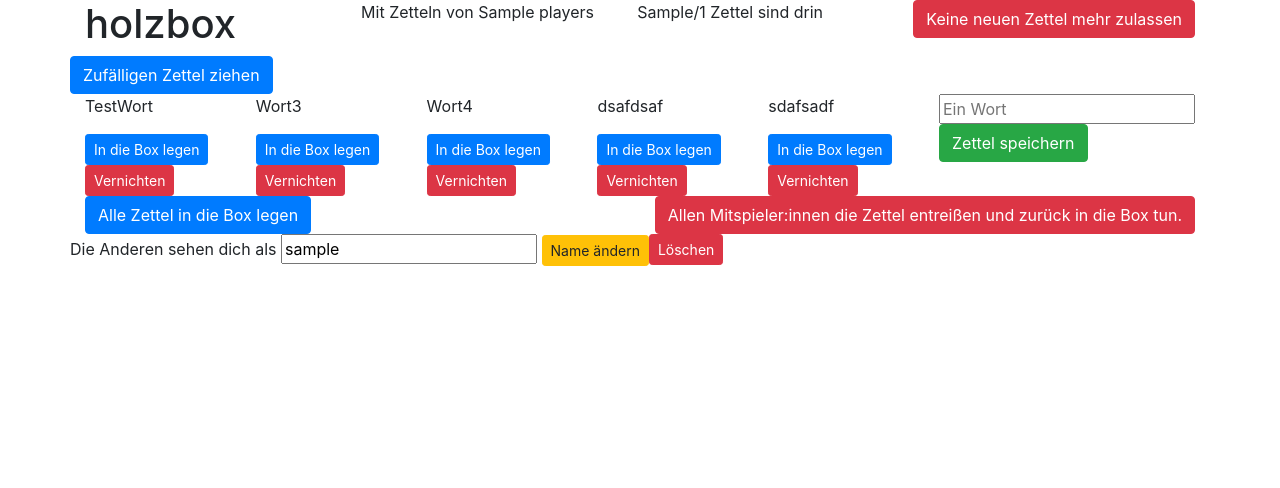
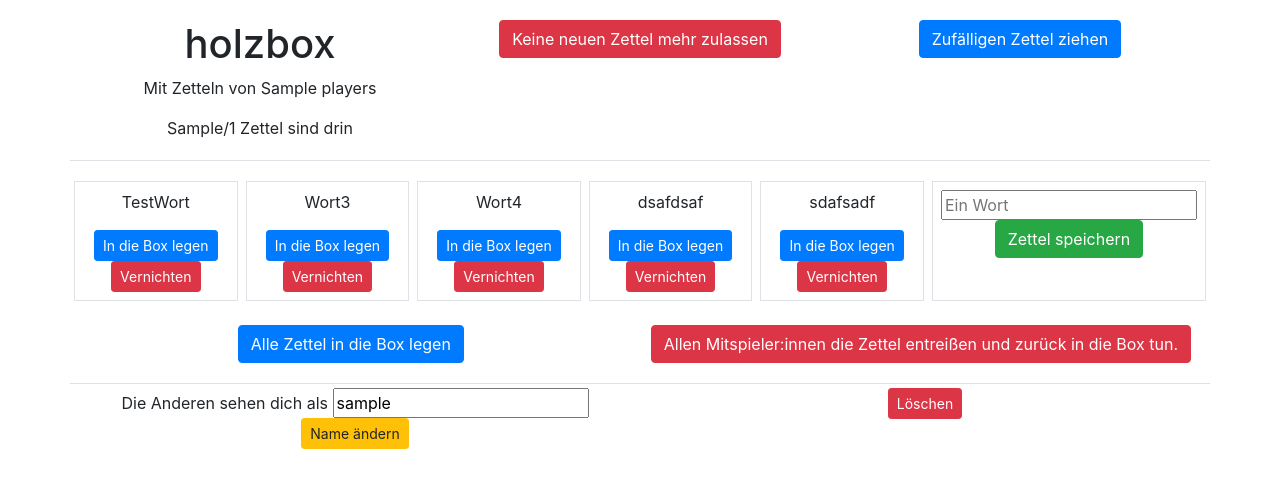
Before and after one commit to fkellner/zettelbox, a Django app: template zettelbox/templates/zettelbox/box.html in a window 1280 px wide. Shown: the top 488 px of the page. Run offline with Django 3.2, Linux system fonts and the light colour scheme; data comes from the database, SQL or seed files in the repository; the template is opened without the code that fills it: values that come from a table or form of the project are taken from there, most other values are stand-ins (such as "Sample title", 1, 10 or a date in 2020); some libraries are stand-ins or nearby versions.

Commit message:
try to fix bootstrap layout v1

```diff
--- a/zettelbox/templates/zettelbox/box.html
+++ b/zettelbox/templates/zettelbox/box.html
@@ -11,43 +11,36 @@
 </head>
 <body>
 
-<div class="container">
+<div class="container text-center">
 
-  <div class="row">
-    <div class="col">
+  <div class="row mt-3 border-bottom">
+    <div class="col m-1">
       <h1>{{ box.name }}</h1>
-    </div>
-    <div class="col">
-      <p>Mit Zetteln von {{ players }}
-      </p>
-    </div>
-    <div class="col">
-      <p>{{ paper_count_inside }}/{{ paper_count }} Zettel sind drin
-      </p>
+      <p>Mit Zetteln von {{ players }}</p>
+      <p>{{ paper_count_inside }}/{{ paper_count }} Zettel sind drin</p>
     </div>
     {% if box.open %}
-    <div class="col">
+    <div class="col m-1">
     <form action="{% url 'zettelbox:close' box.name %}" method="post">
       {% csrf_token %}
       <input class="btn btn-danger" type="submit" value="Keine neuen Zettel mehr zulassen">
     </form>
     </div>
     {% endif %}
+    <div class="col m-1">
+    <form action="{% url 'zettelbox:random' box.name %}" method="post">
+      {% csrf_token %}
+      <input class="btn btn-primary" type="submit" value="Zufälligen Zettel ziehen">
+    </form>
+    </div>
   </div>
 
 
-  {% if message %}<div class="row"><p><strong>{{ message }}</strong></p></div>{% endif %}
+  {% if message %}<div class="row"><div class="col>"<p><strong>{{ message }}</strong></p></div></div>{% endif %}
 
-  <div class="row">
-  <form action="{% url 'zettelbox:random' box.name %}" method="post">
-    {% csrf_token %}
-    <input class="btn btn-primary" type="submit" value="Zufälligen Zettel ziehen">
-  </form>
-  </div>
-
-  <div class="row">
+  <div class="row mt-3">
   {% for paper in papers %}
-    <div class="col">
+    <div class="col m-1 p-2 border border-rounded">
       <p>{{ paper.content }}</p>
       <form action="{% url 'zettelbox:insert_paper' box.name paper.id %}" method="post">
         {% csrf_token %}
@@ -60,7 +53,7 @@
     </div>
   {% endfor %}
   {% if box.open %}
-  <div class="col">
+  <div class="col m-1 p-2 border border-rounded">
   <form action="{% url 'zettelbox:add_paper' box.name %}" method="post">
     {% csrf_token %}
     <input type="text" name="content" placeholder="Ein Wort">
@@ -71,15 +64,15 @@
   </div>
 
 
-  <div class="row">
-    <div class="col">
+  <div class="row mt-3">
+    <div class="col m-1">
     <form action="{% url 'zettelbox:insert_all' box.name %}" method="post">
       {% csrf_token %}
       <input class="btn btn-primary" type="submit" value="Alle Zettel in die Box legen">
     </form>
     </div>
 
-    <div class="col">
+    <div class="col m-1">
     <form action="{% url 'zettelbox:force_insert_all' box.name %}" method="post">
       {% csrf_token %}
       <input class="btn btn-danger" type="submit" value="Allen Mitspieler:innen die Zettel entreißen und zurück in die Box tun.">
@@ -87,7 +80,7 @@
     </div>
 
     {% if not box.open %}
-    <div class="col">
+    <div class="col m-1">
     <form action="{% url 'zettelbox:open' box.name %}" method="post">
       {% csrf_token %}
       <input class="btn btn-success" type="submit" value="Wieder neue Zettel zulassen">
@@ -96,17 +89,21 @@
     {% endif %}
   </div>
 
-  <div class="row">
+  <div class="row mt-3 border-top">
+    <div class="col m-1">
     <form action="{% url 'zettelbox:rename' %}" method="post">
       {% csrf_token %}
       Die Anderen sehen dich als <input type="text" name="username" id="username" value="{{ username }}">
       <input type="text" name="source" hidden="true" value="{{ request.path_info }}">
       <input class="btn btn-sm btn-warning" type="submit" value="Name ändern">
     </form>
+    </div>
+    <div class="col m-1">
     <form action="{% url 'zettelbox:logout' %}" method="post">
       {% csrf_token %}
       <input class="btn btn-sm btn-danger" type="submit" value="Löschen">
     </form>
+    </div>
   </div>
 
 </div>
```
